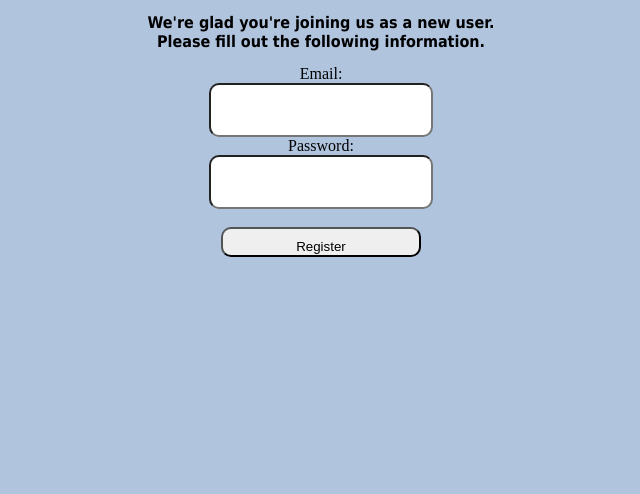
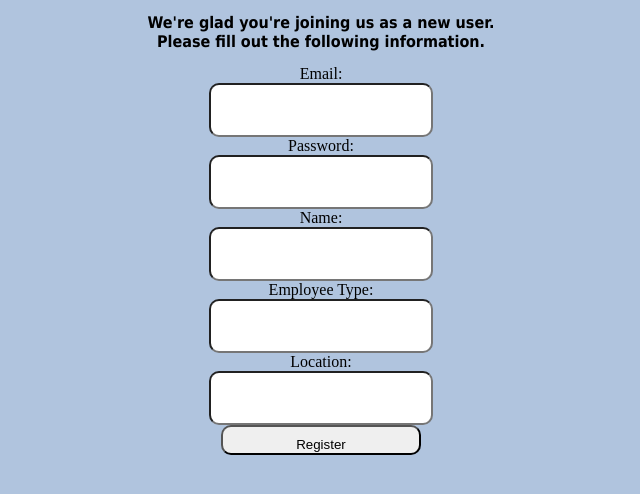
Before and after one commit to Shubham-Gupte/Donation-Tracker-Room, a Flask app: page /register in a window 1280 px wide. Shown: the top 494 px of the page, without its empty margins (319-959 px from the left). Run offline with Flask 2, Linux system fonts and the light colour scheme; some libraries are stand-ins or nearby versions.

Commit message:
Final Push

```diff
--- a/2340ReactImplementation/app.py
+++ b/2340ReactImplementation/app.py
@@ -1,4 +1,4 @@
-from flask import Flask, render_template, redirect, request, url_for
+from flask import Flask, render_template, redirect, request, url_for, flash
 import requests
 import json
 import pyrebase
@@ -21,15 +21,24 @@ def hello_world():
     if request.method == 'POST':
         email = request.form['firstname']
         password = request.form['lastname']
-        user = auth.sign_in_with_email_and_password(email, password)
-        print(user)
-        return redirect(url_for('locationsList'))
+        try:
+            user = auth.sign_in_with_email_and_password(email, password)
+            return redirect(url_for('locationsList'))
+        except:
+            flash("incorrect")
+            return redirect(url_for('hello_world'))
     else:
         return render_template("login.html")
 
-@app.route('/register')
+@app.route('/register', methods = ['GET', 'POST'])
 def register():
-    return render_template("register.html")
+    if request.method == 'POST':
+        email = request.form['firstname']
+        password = request.form['lastname']
+        auth.create_user_with_email_and_password(email, password)
+        return redirect(url_for('hello_world'))
+    else:
+        return render_template("register.html")
 
 @app.route('/locationsList')
 def locationsList():
--- a/2340ReactImplementation/templates/addItem.html
+++ b/2340ReactImplementation/templates/addItem.html
@@ -22,8 +22,10 @@
             <br><br>
             <input type="submit" value="Submit" id="btnLogin">
           </form>
+          <br>
+          <a href="{{url_for('hello_world')}}"><button>Log Out</button></a>
 </body>
 <script src="https://www.gstatic.com/firebasejs/5.6.0/firebase.js"></script>
 <script src="{{url_for('static', filename='app.js')}}"></script>
-<link rel="stylesheet" type="text/css" href="../static/custom.css">
+<link rel="stylesheet" type="text/css" href="{{url_for('static', filename='custom.css')}}">
 </html>
--- a/2340ReactImplementation/templates/location.html
+++ b/2340ReactImplementation/templates/location.html
@@ -28,8 +28,10 @@
 </p>
 <iframe width="600" height="450" frameborder="0" style="border:0"
 src="https://www.google.com/maps/embed/v1/place?q={{ data['Latitude'] }},{{ data['Longitude'] }}&key=AIzaSyDb5OTYD1fQhxyA-iLKWzX_Og666-DgK_E" allowfullscreen></iframe>
+<br>
+<a href="{{url_for('hello_world')}}"><button>Log Out</button></a>
 </body>
 <script src="https://www.gstatic.com/firebasejs/5.6.0/firebase.js"></script>
 <script src="{{url_for('static', filename='app.js')}}"></script>
-<link rel="stylesheet" type="text/css" href="../static/custom.css">
+<link rel="stylesheet" type="text/css" href="{{url_for('static', filename='custom.css')}}">
 </html>
--- a/2340ReactImplementation/templates/locationsList.html
+++ b/2340ReactImplementation/templates/locationsList.html
@@ -13,7 +13,11 @@
 {% for item in data %}
 <a href="{{url_for('location', key = item['Key'] ) }}"><p>{{item['Name']}}</p></a>
 {% endfor %}
+
+<iframe src="https://www.google.com/maps/d/embed?mid=1NiXPAhaT8rMR6XNMTq0GSnyveCr5le8O" width="640" height="480"></iframe>
+<br>
+<a href="{{url_for('hello_world')}}"><button>Log Out</button></a>
 <script src="https://www.gstatic.com/firebasejs/5.6.0/firebase.js"></script>
 <script src="{{url_for('static', filename='app.js')}}"></script>
-<link rel="stylesheet" type="text/css" href="../static/custom.css">
+<link rel="stylesheet" type="text/css" href="{{url_for('static', filename='custom.css')}}">
 </html>
--- a/2340ReactImplementation/templates/register.html
+++ b/2340ReactImplementation/templates/register.html
@@ -8,17 +8,29 @@
 <body>
 <h2> We're glad you're joining us as a new user. <br> Please fill out the following information.</h2>
 </body>
-<form action="/action_page.php">
+<form action="{{url_for('register')}}" method ="post">
   Email:<br>
   <input type="text" name="firstname" value="" id="username">
   <br>
   Password:<br>
   <input type="text" name="lastname" value="" id="password">
-  <br><br>
+  <br>
+  Name:
+  <br>
+  <input type="text" name="name" value="" id="password">
+  <br>
+  Employee Type:
+  <br>
+  <input type="text" name="name" value="" id="password">
+  <br>
+  Location:
+  <br>
+  <input type="text" name="name" value="" id="password">
+  <br>
   <input type="submit" value="Register" id="btnRegister">
 </form>
 
 <script src="https://www.gstatic.com/firebasejs/5.6.0/firebase.js"></script>
 <script src="{{url_for('static', filename='app.js')}}"></script>
-<link rel="stylesheet" type="text/css" href="../static/custom.css">
+<link rel="stylesheet" type="text/css" href="{{url_for('static', filename='custom.css')}}">
 </html>
```
Also changed, not shown: 2340ReactImplementation/templates/login.html (+12 -2 lines), 2340ReactImplementation/static/rishab.jpg (added), 2 other files.
